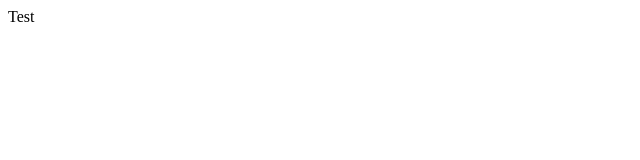
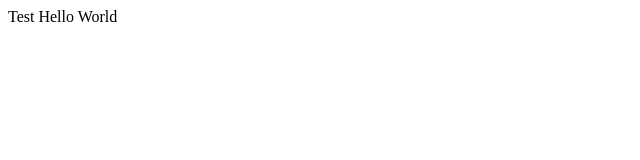
Before and after one commit to p50815/HostTest, a plain HTML site: page index.html in a window 1280 px wide. Shown: the whole page, without its empty margins (0-640 px from the left). Drawn offline with Linux system fonts and the light colour scheme.

Commit message:
Update index.html

```diff
--- a/index.html
+++ b/index.html
@@ -2,5 +2,8 @@
   <head>
     <title>GitHub-Test</title>
   </head>
-  <body>Test</body>
+  <body>
+    Test
+    Hello World
+  </body>
 </html>
```
